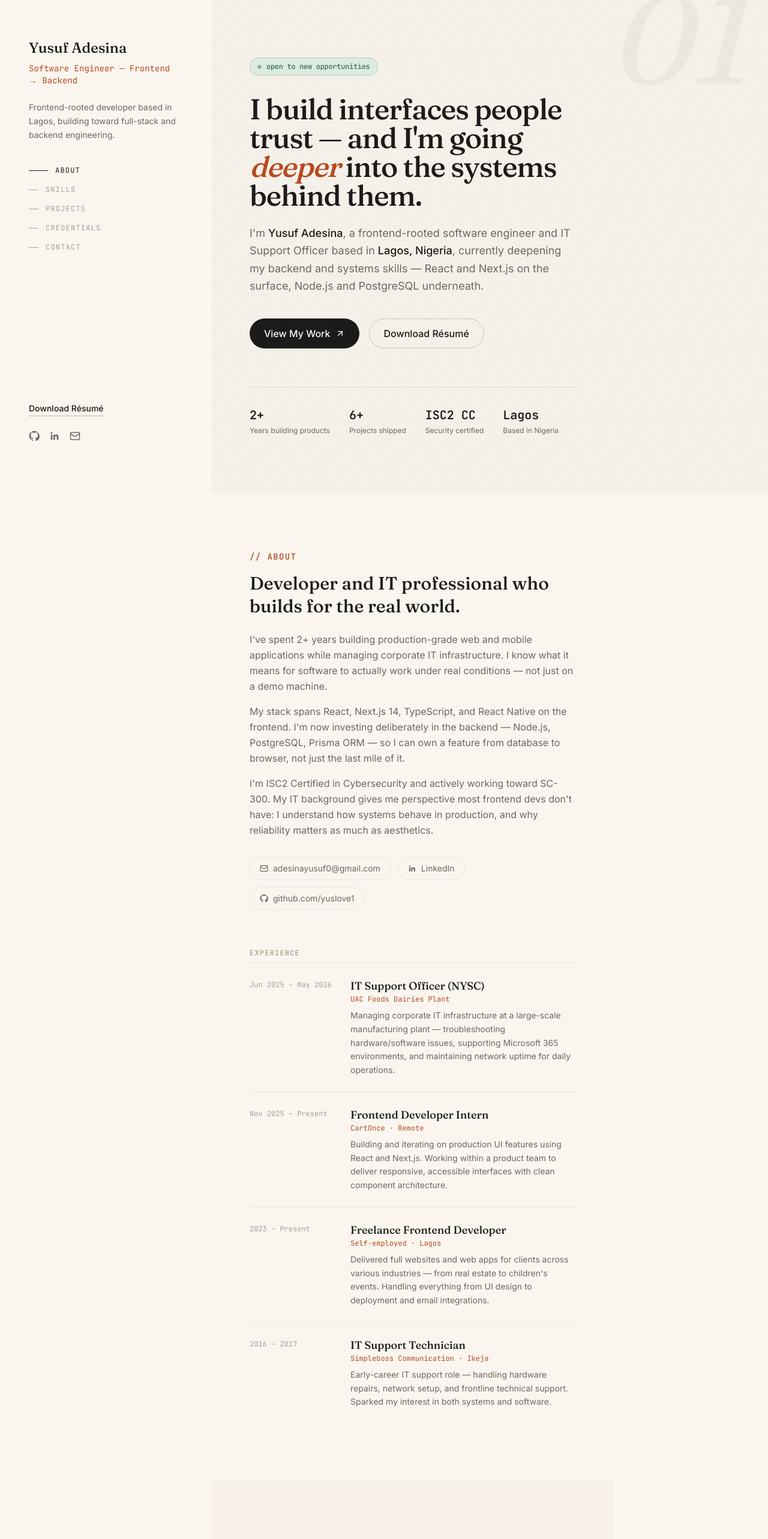
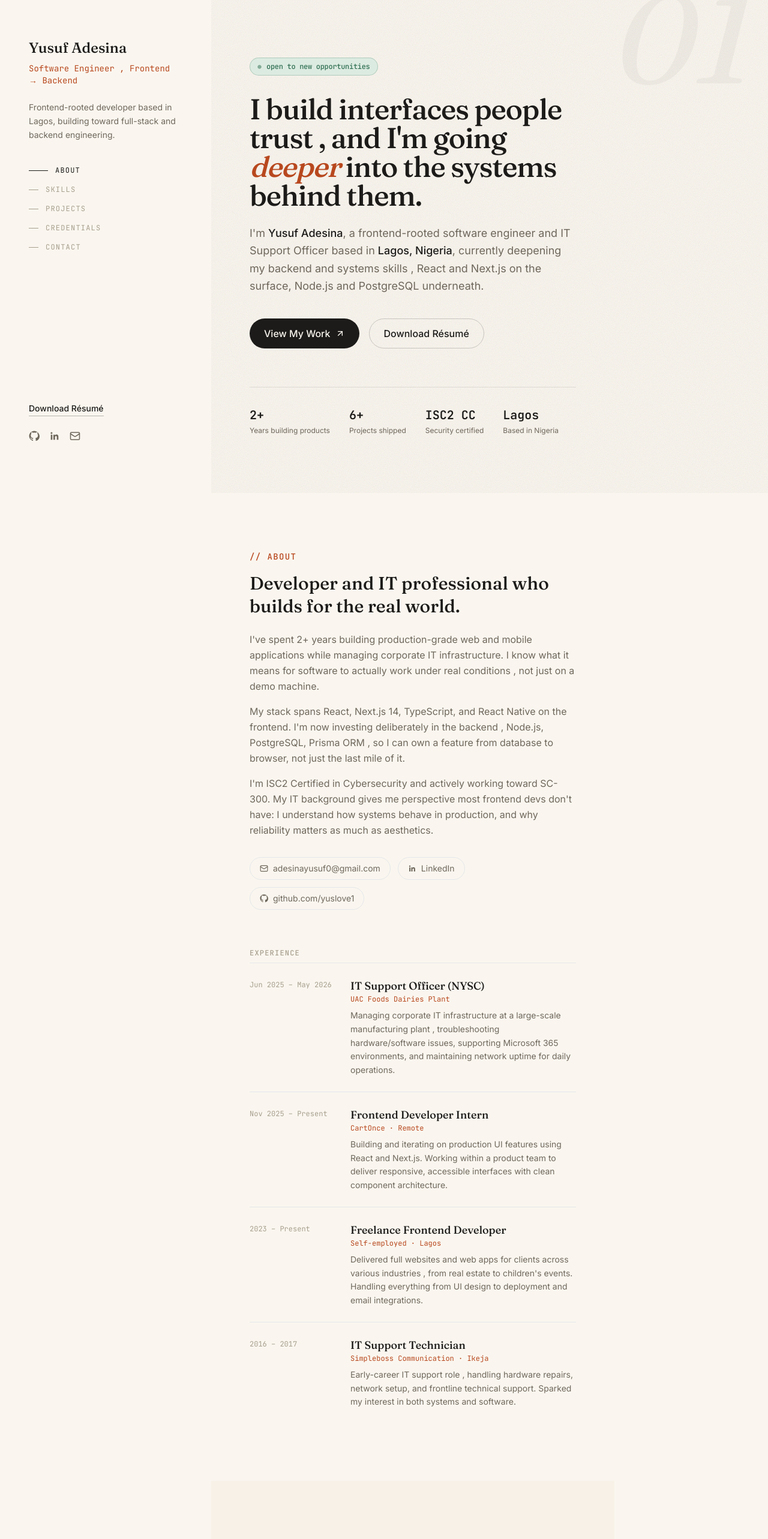
Before and after one commit to yuslove1/myPortfolio, a Next.js app: page / in a window 1280 px wide. Shown: the top 2566 px of the page at 60% size. Built offline with nearby package versions, Linux system fonts and the light colour scheme.

Commit message:
fix: update punctuation for consistency in portfolio content

```diff
--- a/src/app/layout.tsx
+++ b/src/app/layout.tsx
@@ -22,7 +22,7 @@ const jetbrainsMono = JetBrains_Mono({
 });
 
 export const metadata: Metadata = {
-  title: "Yusuf Adesina — Software Engineer, Frontend → Backend",
+  title: "Yusuf Adesina , Software Engineer, Frontend → Backend",
   description:
     "Frontend-rooted software engineer based in Lagos, Nigeria, building toward full-stack and backend engineering. React, Next.js, TypeScript on the front; Node.js, PostgreSQL, and systems fundamentals underneath. ISC2 CC certified.",
   keywords: [
@@ -39,7 +39,7 @@ export const metadata: Metadata = {
     "Nigeria",
   ],
   openGraph: {
-    title: "Yusuf Adesina — Software Engineer, Frontend → Backend",
+    title: "Yusuf Adesina , Software Engineer, Frontend → Backend",
     description:
       "Frontend-rooted, building toward backend. React, Next.js, TypeScript, Node.js, PostgreSQL. Based in Lagos, Nigeria.",
     type: "website",
--- a/src/components/sections/About.tsx
+++ b/src/components/sections/About.tsx
@@ -7,7 +7,7 @@ const timeline = [
     year: "Jun 2025 – May 2026",
     role: "IT Support Officer (NYSC)",
     org: "UAC Foods Dairies Plant",
-    desc: "Managing corporate IT infrastructure at a large-scale manufacturing plant — troubleshooting hardware/software issues, supporting Microsoft 365 environments, and maintaining network uptime for daily operations.",
+    desc: "Managing corporate IT infrastructure at a large-scale manufacturing plant , troubleshooting hardware/software issues, supporting Microsoft 365 environments, and maintaining network uptime for daily operations.",
   },
   {
     year: "Nov 2025 – Present",
@@ -19,13 +19,13 @@ const timeline = [
     year: "2023 – Present",
     role: "Freelance Frontend Developer",
     org: "Self-employed · Lagos",
-    desc: "Delivered full websites and web apps for clients across various industries — from real estate to children's events. Handling everything from UI design to deployment and email integrations.",
+    desc: "Delivered full websites and web apps for clients across various industries , from real estate to children's events. Handling everything from UI design to deployment and email integrations.",
   },
   {
     year: "2016 – 2017",
     role: "IT Support Technician",
     org: "Simpleboss Communication · Ikeja",
-    desc: "Early-career IT support role — handling hardware repairs, network setup, and frontline technical support. Sparked my interest in both systems and software.",
+    desc: "Early-career IT support role , handling hardware repairs, network setup, and frontline technical support. Sparked my interest in both systems and software.",
   },
 ];
 
@@ -44,12 +44,12 @@ export default function About() {
             I&apos;ve spent 2+ years building production-grade web and mobile
             applications while managing corporate IT infrastructure. I know
             what it means for software to actually work under real
-            conditions — not just on a demo machine.
+            conditions , not just on a demo machine.
           </p>
           <p>
             My stack spans React, Next.js 14, TypeScript, and React Native on
-            the frontend. I&apos;m now investing deliberately in the backend —
-            Node.js, PostgreSQL, Prisma ORM — so I can own a feature from
+            the frontend. I&apos;m now investing deliberately in the backend ,
+            Node.js, PostgreSQL, Prisma ORM , so I can own a feature from
             database to browser, not just the last mile of it.
           </p>
           <p>
--- a/src/components/sections/Certifications.tsx
+++ b/src/components/sections/Certifications.tsx
@@ -17,7 +17,7 @@ const certs = [
     status: "in-progress",
     year: "In Progress",
     description:
-      "Managing identity infrastructure in Azure AD — authentication flows, conditional access policies, and privileged identity management.",
+      "Managing identity infrastructure in Azure AD , authentication flows, conditional access policies, and privileged identity management.",
     icon: KeyRound,
   },
   {
@@ -44,12 +44,12 @@ const education = [
   {
     degree: "BSc(Ed) Computer Science",
     school: "Nigeria",
-    note: "Academic CS foundations — algorithms, data structures, and software engineering principles",
+    note: "Academic CS foundations , algorithms, data structures, and software engineering principles",
   },
   {
     degree: "National Diploma, Computer Engineering",
     school: "Nigeria",
-    note: "Hardware, electronics, networking, and systems — the physical layer of computing",
+    note: "Hardware, electronics, networking, and systems , the physical layer of computing",
   },
 ];
 
--- a/src/components/sections/Contact.tsx
+++ b/src/components/sections/Contact.tsx
@@ -50,7 +50,7 @@ export default function Contact() {
         </h2>
         <p className="text-ink-500 leading-relaxed font-inter mb-8">
           Whether you&apos;re looking for a frontend developer, need IT
-          support, or have a project idea — I&apos;m open to conversations
+          support, or have a project idea , I&apos;m open to conversations
           that lead somewhere real. Based in Lagos but happy to work
           remotely.
         </p>
--- a/src/components/sections/Hero.tsx
+++ b/src/components/sections/Hero.tsx
@@ -33,7 +33,7 @@ export default function Hero() {
           </div>
 
           <h1 className="font-fraunces text-4xl sm:text-5xl font-medium leading-[1.12] tracking-tight mb-6 text-ink">
-            I build interfaces people trust — and I&apos;m going{" "}
+            I build interfaces people trust , and I&apos;m going{" "}
             <span className="italic text-rust-500">deeper</span> into the
             systems behind them.
           </h1>
@@ -42,7 +42,7 @@ export default function Hero() {
             I&apos;m <span className="text-ink font-medium">Yusuf Adesina</span>,
             a frontend-rooted software engineer and IT Support Officer based in{" "}
             <span className="text-ink font-medium">Lagos, Nigeria</span>,
-            currently deepening my backend and systems skills — React and
+            currently deepening my backend and systems skills , React and
             Next.js on the surface, Node.js and PostgreSQL underneath.
           </p>
 
--- a/src/components/sections/Projects.tsx
+++ b/src/components/sections/Projects.tsx
@@ -49,7 +49,7 @@ const projects = [
     title: "Ona",
     tagline: "AI-powered Lagos transit navigator",
     description:
-      "A navigation app built for Lagos commuters — AI-powered route suggestions, fare estimates, and commuter tips using Leaflet.js and Openrouteservice API. Designed for the chaotic, real-world conditions of Lagos transport.",
+      "A navigation app built for Lagos commuters , AI-powered route suggestions, fare estimates, and commuter tips using Leaflet.js and Openrouteservice API. Designed for the chaotic, real-world conditions of Lagos transport.",
     stack: ["Next.js", "Tailwind CSS", "Leaflet.js", "Openrouteservice API"],
     status: "In Progress",
     links: { github: "https://github.com/yuslove1", live: null },
@@ -100,7 +100,7 @@ export default function Projects() {
         </h2>
         <p className="text-ink-500 mt-3 font-inter leading-relaxed">
           A mix of client work, startup tools, and personal builds. Every
-          project here solved a real problem — for a real user.
+          project here solved a real problem , for a real user.
         </p>
       </Reveal>
 
@@ -173,7 +173,7 @@ export default function Projects() {
         </div>
       </Reveal>
 
-      {/* Other projects — list rows */}
+      {/* Other projects , list rows */}
       <h3 className="text-xs font-medium text-ink-300 uppercase tracking-widest font-mono mb-2">
         more projects
       </h3>
--- a/src/components/ui/Sidebar.tsx
+++ b/src/components/ui/Sidebar.tsx
@@ -69,7 +69,7 @@ export default function Sidebar() {
             Yusuf Adesina
           </a>
           <p className="text-rust-500 font-mono text-sm mb-6">
-            Software Engineer — Frontend → Backend
+            Software Engineer , Frontend → Backend
           </p>
           <p className="text-ink-500 text-sm leading-relaxed max-w-xs mb-10">
             Frontend-rooted developer based in Lagos, building toward
```
Also changed, not shown: 1 other file (tests, documents, lock files or other folders).
